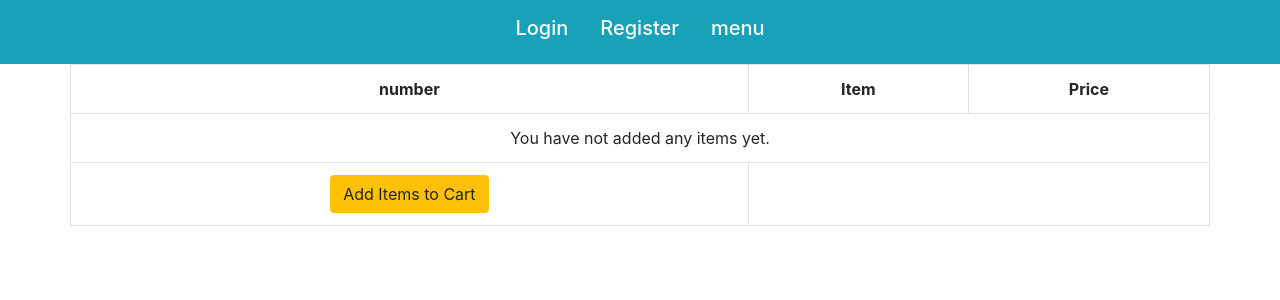
After one commit to jalieb0812/project3, a Django app: page /customize_order/1 in a window 1280 px wide. The commit adds this page. Shown: the top 300 px of the page. Run offline with Django 3.2, Linux system fonts and the light colour scheme; some libraries are stand-ins or nearby versions.

Commit message:
got started on customize order

```diff
--- /dev/null
+++ b/orders/templates/orders/customize_order.html
@@ -0,0 +1,66 @@
+{% extends "orders/base.html" %}
+
+{% block title %} Customize Order {% endblock %}
+{% block body %}
+{% load static %}
+
+
+<section>
+  <div class="row">
+   <table class="table table-hover table-bordered text-center">
+     <tr class="text-center">
+       <th>number</th>
+       <th>Item</th>
+       <th>Price</th>
+     </tr>
+     {% for item in order.get_cart_ordered_items %}
+       <tr>
+         <td>{{ forloop.counter }}</td>
+         <td>
+           {{ item.menu_item.name }}
+           <span class="pull-right">
+             <a href="{% url 'orders:delete_item' item.id %}"
+             data-balloon="remove this item from cart" class="text-danger"
+             onclick="return confirm_delete();">
+               <i class="fas fa-trash"></i>
+             </a>
+           </span>
+         </td>
+         <td>{{ item.menu_item.price }}</td>
+         <td><a href="{% url 'orders:delete_item' item.id %}" class="btn btn-warning
+           onclick="confirm_delete()">Delete from Cart</a></td>
+       </tr>
+     {% empty %}
+       <tr>
+         <td colspan= 3> You have not added any items yet.</td>
+       </tr>
+     {% endfor %}
+     <tr>
+       {% if order.get_cart_total != None %}
+       <td colspan=2>
+         <strong class="pull-right">Order Total:</strong>
+       </td>
+
+       <td colspan= 1>
+         $<strong>{{ order.get_cart_total }}</strong>
+       </td>
+       {% endif %}
+     </tr>
+     <tr>
+       <td colspan=1 >
+         <a href="{% url 'orders:index' %}" class="btn btn-warning pull-left">
+           {% if order %}Return to Menu{% else %}Add Items to Cart {% endif %}
+         </a>
+       </td>
+       <td colspan=2>
+         {% if order.get_cart_ordered_items %}
+           <a href="{% url 'orders:checkout' %}" class="pull-right btn btn-primary">Proceed To Checkout</a>
+         {% endif %}
+       </td>
+     </tr>
+   </table>
+
+  </div>
+</section>
+
+{%endblock%}
--- a/orders/urls.py
+++ b/orders/urls.py
@@ -17,9 +17,11 @@ urlpatterns = [
     # item_id sent over by object_id from index
     #path('cart/add/<int:item_id>', views.add_item, name='add_item'),
     path('add-to-cart/<int:item_id>', views.add_to_cart, name="add_to_cart"),
+    path('customize_order/<int:item_id>', views.customize_order, name="customize_order"),
 
     path("ordersummary", views.order_details, name="ordersummary"),
     path(r'^ordersummary/$', views.order_details, name="ordersummary"),
+
     path(r'^success/$', views.success, name='success'),
     path(r'^item/delete/(?P<item_id>[-\w]+)/$', views.delete_from_cart, name='delete_item'),
     path(r'^checkout/$', views.checkout, name='checkout'),
--- a/orders/views.py
+++ b/orders/views.py
@@ -140,7 +140,7 @@ def add_to_cart(request, **kwargs):
     if status:
     #not sure i care about generating a reference code. in extras.py
         # generate a reference code
-    #    user_order.ref_code = generate_order_id()
+        user_order.ref_code = generate_order_id()
         user_order.save()
 
     # show confirmation message and redirect back to the same page
@@ -156,6 +156,41 @@ def delete_from_cart(request, item_id):
         item_to_delete[0].delete()
         #messages.info(request, "Item has been deleted")
     return redirect(reverse('orders:ordersummary'))
+
+def customize_order(request, **kwargs):
+
+
+    toppings = Menu_Item.objects.filter(category__contains="Topping")
+
+    extras = Menu_Item.objects.filter(category__contains="Extra")
+
+    pizza_categories = Menu_Item.objects.filter(category__contains="Pizza")
+
+    sub_categories = Menu_Item.objects.filter(category__contains="Subs")
+
+
+    menu_items = Menu_Item.objects.all()
+
+
+    context ={
+
+
+
+            "user": request.user,
+
+
+
+            "menu_item": menu_items,
+            "pizza_categories": pizza_categories,
+            "toppings": toppings,
+            "extras": extras,
+            "sub_categories": sub_categories,
+
+
+        }
+
+    return render(request, "orders/customize_order.html", context)
+
 
 
 def get_user_pending_order(request):
```
Also changed, not shown: orders/templates/orders/index.html (+12 -0 lines), db.sqlite3.
